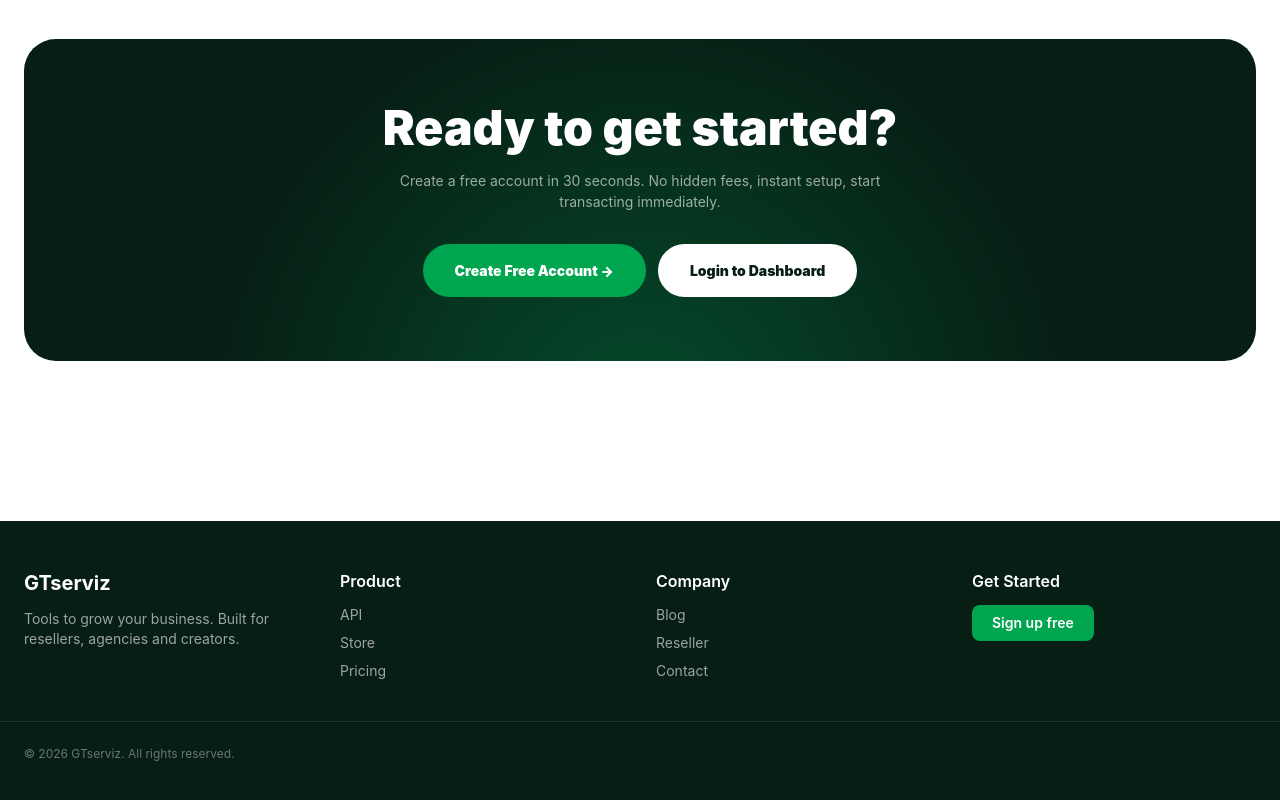
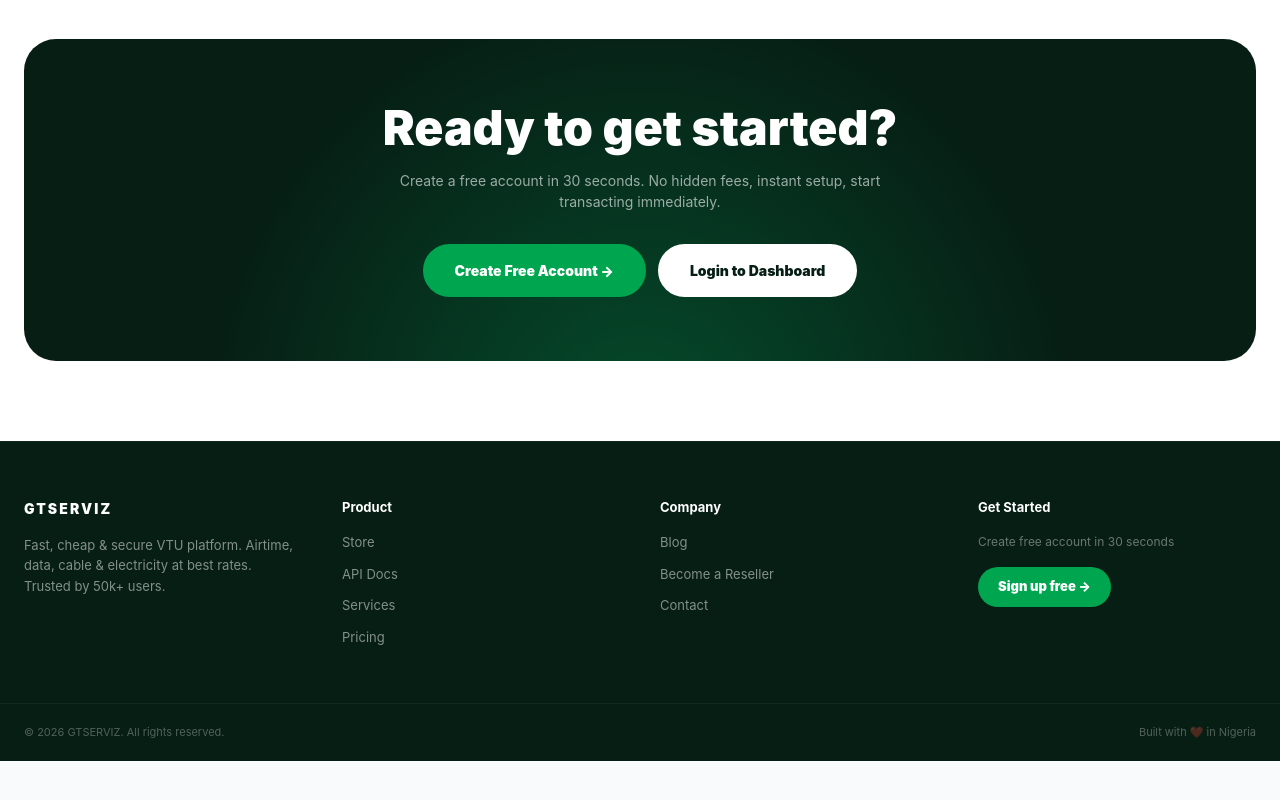
Before and after one commit to rajdolla/gtserviz-frontend, a Next.js app: page / in a window 1280 px wide. Shown: the part 2140-2940 px from the top of the page. After the commit the page ends 2901 px from the top, so only its background shows below. Built offline with nearby package versions, Linux system fonts and the light colour scheme.

Commit message:
Enhance Footer component layout and text
Updated footer styling and content for improved presentation and clarity.

```diff
--- a/components/Footer.tsx
+++ b/components/Footer.tsx
@@ -1,38 +1,41 @@
 export default function Footer() {
   return (
-    <footer className="bg-[#061e14] text-white py-12 mt-20">
-      <div className="max-w-7xl mx-auto px-6 grid md:grid-cols-4 gap-8">
+    <footer className="bg-[#061e14] text-white border-t border-white/5">
+      <div className="max-w-[1280px] mx-auto px-6 py-14 grid md:grid-cols-4 gap-10">
         <div>
-          <h3 className="text-xl font-bold">GTserviz</h3>
-          <p className="text-sm text-white/60 mt-3">
-            Tools to grow your business. Built for resellers, agencies and creators.
+          <h3 className="font-black tracking-[0.15em] text-[14px]">GTSERVIZ</h3>
+          <p className="text-[13px] text-white/50 mt-4 leading-[1.6] max-w-[280px]">
+            Fast, cheap & secure VTU platform. Airtime, data, cable & electricity at best rates. Trusted by 50k+ users.
           </p>
         </div>
         <div>
-          <h4 className="font-semibold mb-3">Product</h4>
-          <ul className="space-y-2 text-white/60 text-sm">
-            <li>API</li>
-            <li>Store</li>
-            <li>Pricing</li>
+          <h4 className="font-bold text-[13px]">Product</h4>
+          <ul className="mt-4 space-y-3 text-[13px] text-white/50">
+            <li><a href="/store" className="hover:text-white">Store</a></li>
+            <li><a href="/api" className="hover:text-white">API Docs</a></li>
+            <li><a href="/#services" className="hover:text-white">Services</a></li>
+            <li><a href="/pricing" className="hover:text-white">Pricing</a></li>
           </ul>
         </div>
         <div>
-          <h4 className="font-semibold mb-3">Company</h4>
-          <ul className="space-y-2 text-white/60 text-sm">
-            <li>Blog</li>
-            <li>Reseller</li>
-            <li>Contact</li>
+          <h4 className="font-bold text-[13px]">Company</h4>
+          <ul className="mt-4 space-y-3 text-[13px] text-white/50">
+            <li><a href="/blog" className="hover:text-white">Blog</a></li>
+            <li><a href="/reseller" className="hover:text-white">Become a Reseller</a></li>
+            <li><a href="/contact" className="hover:text-white">Contact</a></li>
           </ul>
         </div>
         <div>
-          <h4 className="font-semibold mb-3">Get Started</h4>
-          <a href="/signup" className="inline-block bg-[#00A54F] px-5 py-2 rounded-lg text-sm font-semibold">
-            Sign up free
-          </a>
+          <h4 className="font-bold text-[13px]">Get Started</h4>
+          <p className="text-[12px] text-white/40 mt-4">Create free account in 30 seconds</p>
+          <a href="/signup" className="inline-block mt-4 px-5 py-2.5 rounded-full bg-[#00A54F] text-white text-[13px] font-black">Sign up free →</a>
         </div>
       </div>
-      <div className="max-w-7xl mx-auto px-6 mt-10 pt-6 border-t border-white/10 text-xs text-white/40">
-        © 2026 GTserviz. All rights reserved.
+      <div className="border-t border-white/5">
+        <div className="max-w-[1280px] mx-auto px-6 py-5 flex justify-between text-[11px] text-white/30">
+          <span>© 2026 GTSERVIZ. All rights reserved.</span>
+          <span>Built with ❤️ in Nigeria</span>
+        </div>
       </div>
     </footer>
   );
```
